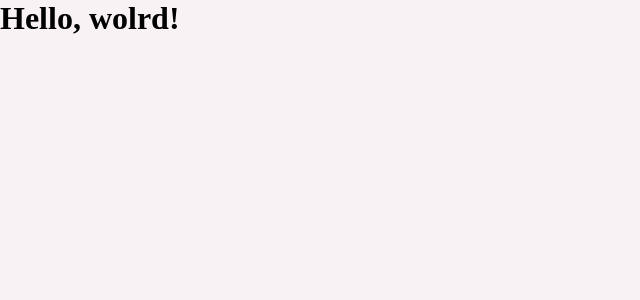
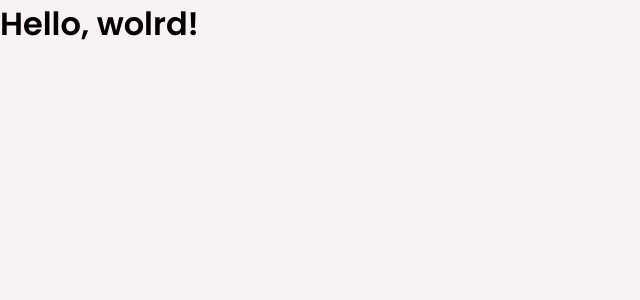
Before and after one commit to ThiagoFragata/Chapter2-dt-money, a React (Create React App) app: page / in a window 1280 px wide. Shown: the top 300 px of the page, without its empty margins (0-640 px from the left). Built offline with nearby package versions, Linux system fonts and the light colour scheme.

Commit message:
feat: adicionando font do google fonts

```diff
--- a/public/index.html
+++ b/public/index.html
@@ -1,6 +1,14 @@
 <!DOCTYPE html>
-<html lang="en">
+<html lang="pt-BR">
   <head>
+    <!-- fonts.googleapis.Poppins -->
+    <link rel="preconnect" href="https://fonts.googleapis.com" />
+    <link rel="preconnect" href="https://fonts.gstatic.com" crossorigin />
+    <link
+      href="https://fonts.googleapis.com/css2?family=Poppins:wght@400;600&display=swap"
+      rel="stylesheet"
+    />
+
     <meta charset="utf-8" />
 
     <meta name="viewport" content="width=device-width, initial-scale=1" />
@@ -8,10 +16,9 @@
       name="description"
       content="Web site created using create-react-app"
     />
-    <meta name="theme-color" content="#222" />
 
     <title>DT_money App</title>
-    <link rel="shortcut icon" href="favicon.png" type="image/png">
+    <link rel="shortcut icon" href="favicon.png" type="image/png" />
   </head>
 
   <body>
--- a/src/styles/globals.ts
+++ b/src/styles/globals.ts
@@ -35,12 +35,21 @@
         -webkit-font-smoothing: antialiased;
     }
 
+    body, input, textarea, button {
+        font-family: "Poppins", sans-serif;
+        font-weight: 400;
+    }
+
+    h1, h2, h3, h4, h5, h6, strong {
+        font-weight: 600;
+    }
+
     button {
         cursor: pointer;
     }
 
     [disabled] {
-        opacity: .6;
+        opacity: 0.6;
         cursor: not-allowed;
     }
 `;
```
